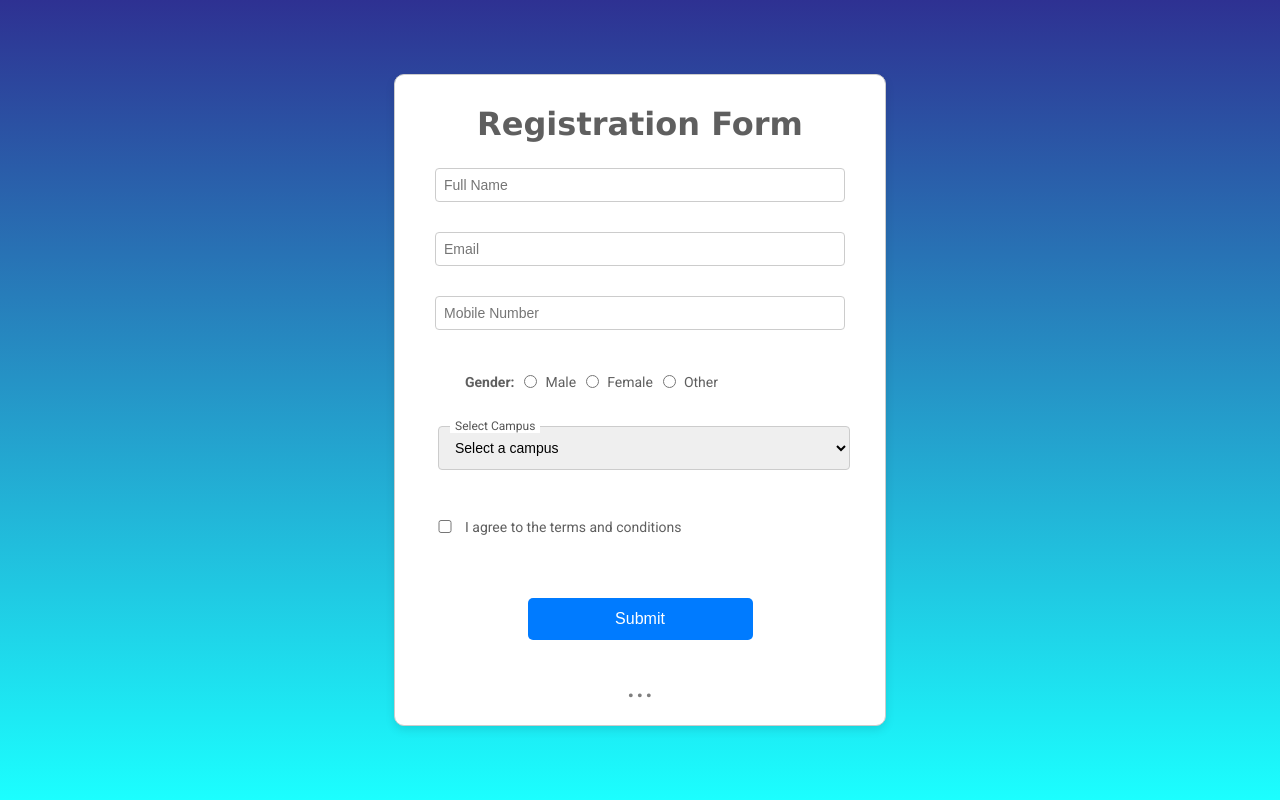
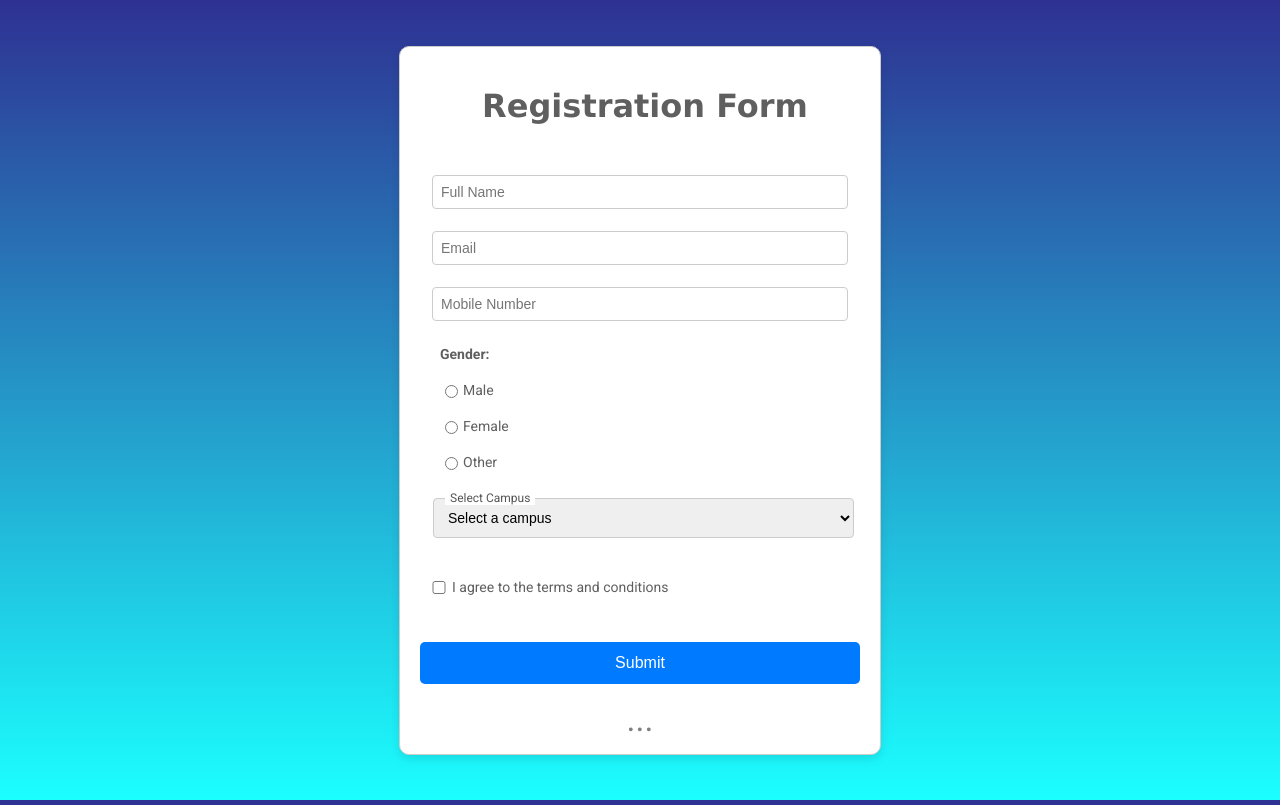
Before and after one commit to juniorjudy123/RegisterationForm, a React (Vite) app: page / in a window 1280 px wide. Built offline with nearby package versions, Linux system fonts and the light colour scheme.

Commit message:
some more design changes

```diff
--- a/src/components/mainForm/Mainform.jsx
+++ b/src/components/mainForm/Mainform.jsx
@@ -2,6 +2,7 @@ import React, { useState } from "react"
 import "./mainformStyles.css"
 import ErrorMessage from "../errorMessage/ErrorMessage"
 import { URL } from "../constants/utils"
+import { useNavigate } from "react-router-dom"
 
 const Mainform = () => {
 	const [name, setName] = useState("")
@@ -12,6 +13,7 @@ const Mainform = () => {
 	const [checked, setChecked] = useState(false)
 	const [emailError, setEmailError] = useState("")
 	const [mobileError, setMobileError] = useState("")
+	const navigate = useNavigate()
 
 	const validateEmail = (email) => {
 		const emailPattern =
@@ -83,6 +85,8 @@ const Mainform = () => {
 
 			const result = await response.json() // Assuming your server returns JSON
 			console.log(result) // Handle the response as needed
+			//navigate to the edit page
+			navigate("/edit")
 		} catch (error) {
 			console.error("Error submitting form:", error)
 		}
@@ -97,6 +101,7 @@ const Mainform = () => {
 				<div className="input-data">
 					<input
 						type="text"
+						className="input-field"
 						placeholder="Full Name"
 						value={name}
 						onChange={(e) => setName(e.target.value)}
@@ -107,6 +112,7 @@ const Mainform = () => {
 					<input
 						type="email"
 						placeholder="Email"
+						className="input-field"
 						required
 						value={email}
 						onChange={(e) => setEmail(e.target.value)}
@@ -118,6 +124,7 @@ const Mainform = () => {
 						type="tel"
 						placeholder="Mobile Number"
 						required
+						className="input-field"
 						value={mobile}
 						onChange={(e) => setMobile(e.target.value)}
 					/>
--- a/src/components/mainForm/mainformStyles.css
+++ b/src/components/mainForm/mainformStyles.css
@@ -2,8 +2,7 @@
 
 .outer-box {
 	width: 450px;
-	/* height: 650px; Set a fixed width */
-	padding: 20px; /* Space inside the box */
+	padding: 15px; /* Space inside the box */
 	margin: 50px auto; /* Center the box horizontally with vertical space */
 	background-color: white;
 	color: rgba(0, 0, 0, 0.627); /* Light background color */
@@ -12,48 +11,48 @@
 	box-shadow: 0 4px 10px rgba(0, 0, 0, 0.1); /* Subtle shadow for depth */
 }
 
-.heading {
-	margin-top: 30px;
+.heading-div {
+	margin-top: 20px;
 	margin-bottom: 40px;
-	margin-left: 20px;
+	margin-left: 10px;
 }
 
 .input-data {
 	display: flex;
-	flex-direction: row;
-	margin: 10px;
+	margin: 12px;
 }
 
-input {
+.input-field {
+	/* box-sizing: border-box; */
 	width: 100%; /* Full width of the container */
-	padding: 12px; /* Inner spacing for the input */
+	padding: 10px; /* Inner spacing for the input */
 	border: 1px solid #ccc; /* Input border */
 	border-radius: 5px; /* Rounded corners for inputs */
 	font-size: 14px; /* Font size */
-	margin: 10px;
+	margin: 5px;
 	transition: border-color 0.3s, box-shadow 0.3s; /* Smooth transitions */
 }
 .gender-div {
-	margin: 15px 0;
-	margin-left: 50px;
 	margin-bottom: 20px;
 	display: flex;
-	flex-direction: row;
+	flex-direction: column;
+	justify-content: center;
+	margin-left: 25px;
 }
 .gender-div label {
-	display: flex; /* Use flex to align items horizontally */
+	display: flex;
 	align-items: center;
-	margin: 10px 0; /* Adds spacing between labels */
+	margin: 10px 0; /* Adds spacing between labels*/
 	font-size: 14px; /* Font size for the labels */
 	cursor: pointer; /* Changes cursor to pointer on hover */
 }
 .gender-div input[type="radio"] {
-	margin-right: 8px; /* Adds space between radio button and label */
+	margin-right: 5px; /* Adds space between radio button and label */
 	accent-color: #007bff; /* Changes the color of the radio button */
 }
 
 .campus-data {
-	margin: 10px;
+	margin: 5px;
 	display: flex;
 	flex-direction: column;
 	padding: 5px;
@@ -72,7 +71,7 @@ input {
 .campus-select {
 	margin-top: -7px;
 	margin-left: 8px;
-	padding: 12px;
+	padding: 10px;
 	border: 1px solid #ccc;
 	border-radius: 4px;
 	font-size: 14px;
@@ -94,13 +93,14 @@ input {
 }
 
 .button-div {
-	margin-top: 50px;
+	margin-top: 40px;
 	display: flex;
 	justify-content: center;
 	align-items: center;
 }
-button {
-	width: 50%; /* Full width of the container */
+
+.submit {
+	width: 100%; /* Full width of the container */
 	padding: 12px; /* Inner spacing */
 	background-color: #007bff; /* Primary button color */
 	color: white; /* Text color */
@@ -131,6 +131,6 @@ button:active {
 .ellipsis-indicator {
 	text-align: center; /* Center align */
 	font-size: 34px; /* Increase size */
-	margin-top: 20px; /* Space above */
+	margin-top: 10px; /* Space above */
 	opacity: 0.8; /* Slightly transparent */
 }
```
Also changed, not shown: src/App.jsx (+0 -19 lines), src/components/welcomeform/Innerform.jsx (deleted), src/components/welcomeform/InnerformStyles.css (deleted).
